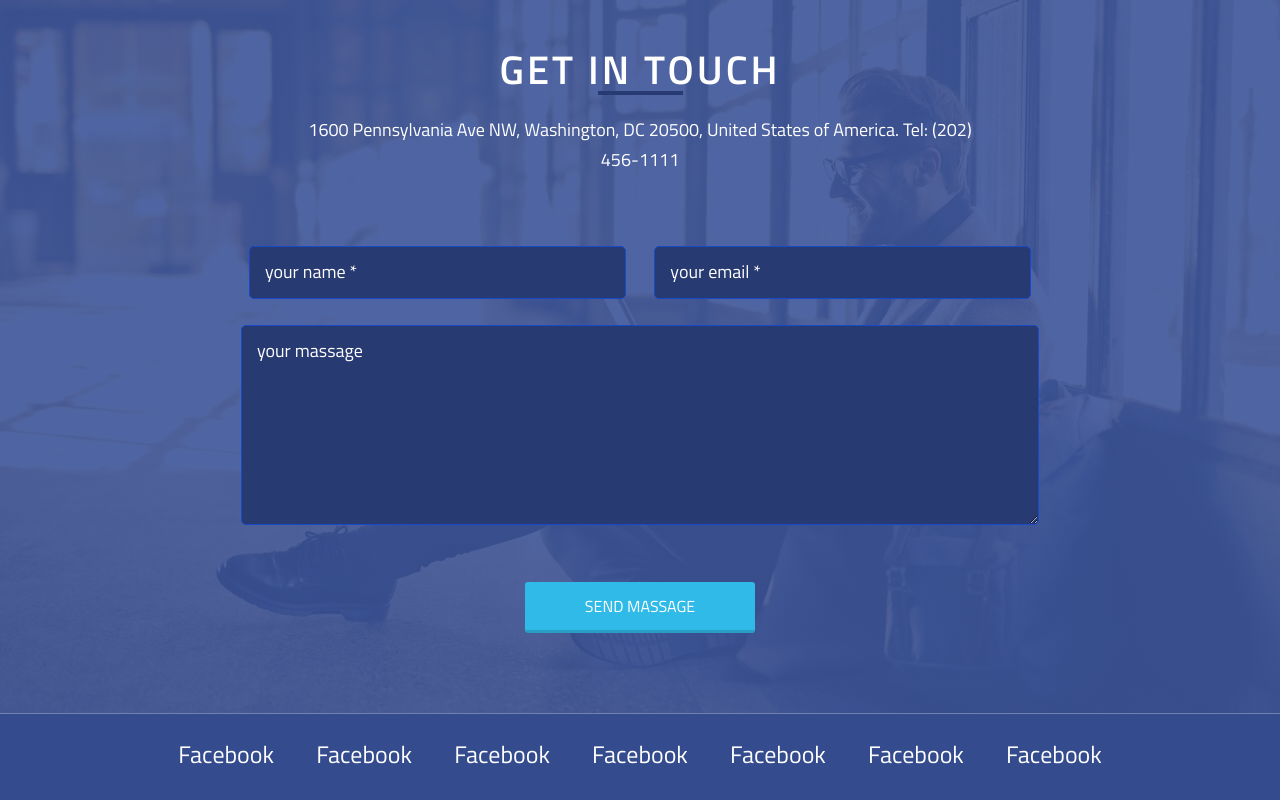
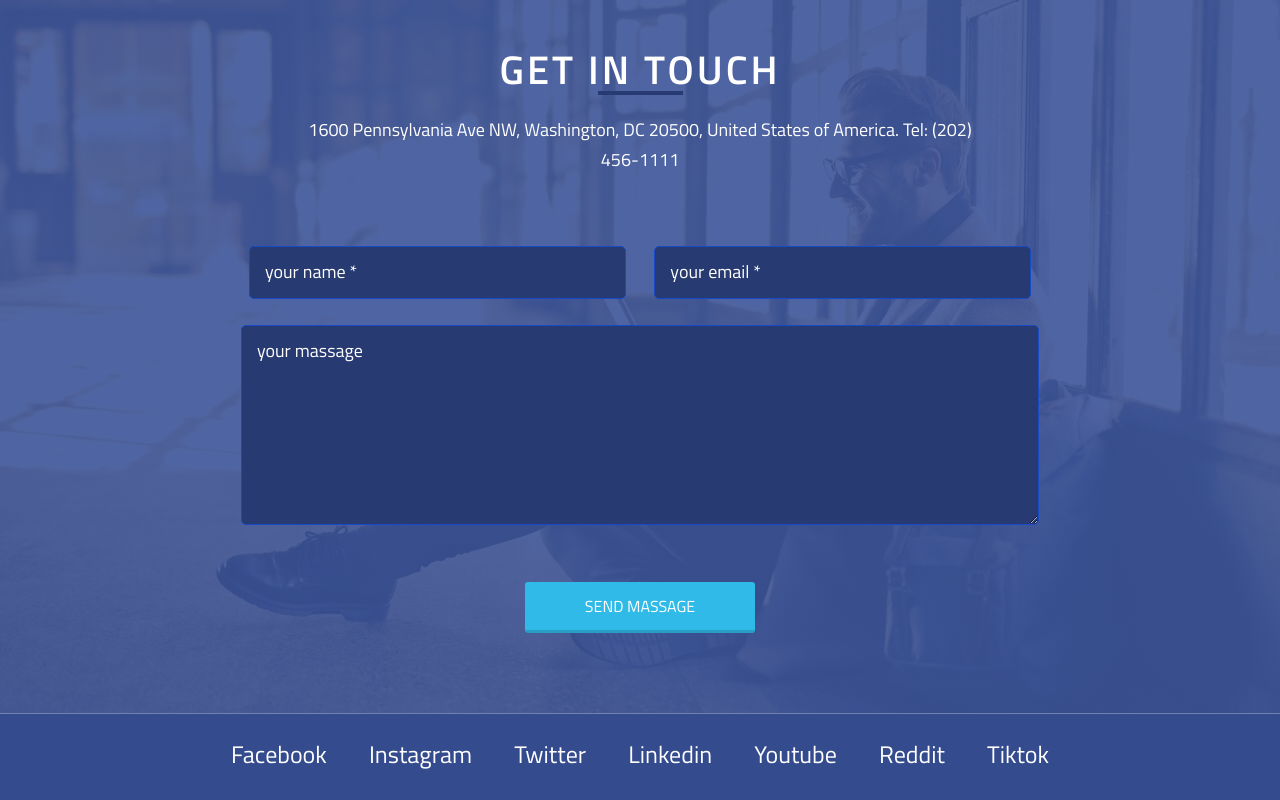
Before and after one commit to shakibahmedbd/cuda-agency, a plain HTML site: page index.html in a window 1280 px wide. Shown: the part 4670-5470 px from the top of the page. Drawn offline with Linux system fonts and the light colour scheme.

Commit message:
edit footer

```diff
--- a/index.html
+++ b/index.html
@@ -333,12 +333,12 @@
 	    <div class="row">
 	        <ul>
 	            <li><a href="#">facebook</a></li>
-	            <li><a href="#">facebook</a></li>
-	            <li><a href="#">facebook</a></li>
-	            <li><a href="#">facebook</a></li>
-	            <li><a href="#">facebook</a></li>
-	            <li><a href="#">facebook</a></li>
-	            <li><a href="#">facebook</a></li>
+	            <li><a href="#">Instagram</a></li>
+	            <li><a href="#">Twitter</a></li>
+	            <li><a href="#">Linkedin</a></li>
+	            <li><a href="#">Youtube</a></li>
+	            <li><a href="#">Reddit</a></li>
+	            <li><a href="#">Tiktok</a></li>
 	        </ul>
 	    </div>
 	</section>
```
